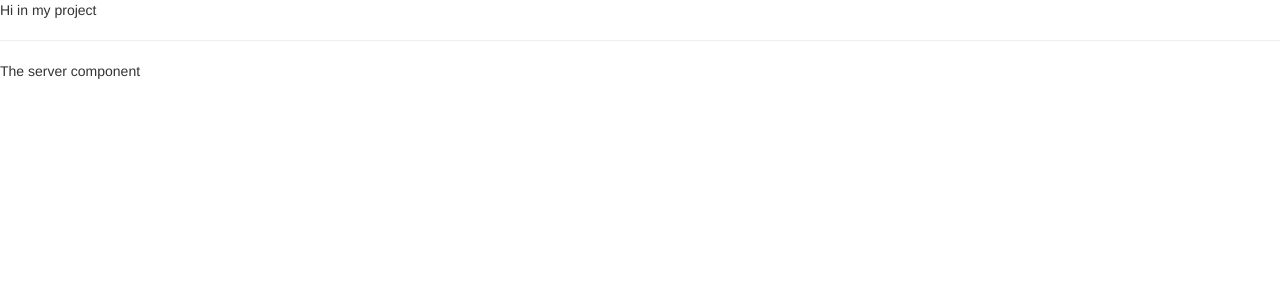
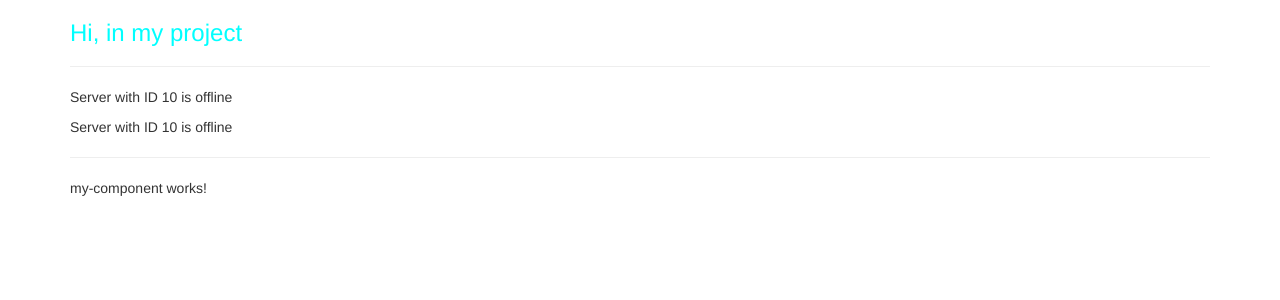
Before and after one commit to yaroslav-fedunkiv/my-first-ang-app, an Angular app: page / in a window 1280 px wide. Shown: the top 300 px of the page. Built offline with nearby package versions, Linux system fonts and the light colour scheme.

Commit message:
lesson 26

```diff
--- a/src/app/app.component.css
+++ b/src/app/app.component.css
@@ -0,0 +1,3 @@
+h3 {
+  color: darkblue;
+}
--- a/src/app/app.component.html
+++ b/src/app/app.component.html
@@ -1,3 +1,11 @@
-<p>Hi in my project</p>
-<hr>
-<app-server></app-server>
+<div class="container">
+  <div class="row">
+    <div class="col-xs-12">
+      <h3>Hi, in my project</h3>
+      <hr>
+<!--      <div class="app-servers" ></div>-->
+      <app-servers></app-servers>
+      <app-my-component></app-my-component>
+    </div>
+  </div>
+</div>
--- a/src/app/app.component.ts
+++ b/src/app/app.component.ts
@@ -3,7 +3,12 @@ import { Component } from '@angular/core';
 @Component({
   selector: 'app-root',
   templateUrl: './app.component.html',
-  styleUrls: ['./app.component.css']
+  // styleUrls: ['./app.component.css']
+  styles: [`
+    h3 {
+      color: aqua;
+    }
+  `]
 })
 export class AppComponent {
 }
--- a/src/app/app.module.ts
+++ b/src/app/app.module.ts
@@ -3,11 +3,15 @@ import { BrowserModule } from '@angular/platform-browser';
 
 import { AppComponent } from './app.component';
 import {ServerComponent} from "./server/server.component";
+import { ServersComponent } from './servers/servers.component';
+import { MyComponentComponent } from './my-component/my-component.component';
 
 @NgModule({
   declarations: [
     AppComponent,
-    ServerComponent
+    ServerComponent,
+    ServersComponent,
+    MyComponentComponent
   ],
     imports: [
         BrowserModule
--- /dev/null
+++ b/src/app/my-component/my-component.component.html
@@ -0,0 +1,2 @@
+<hr>
+<p>my-component works!</p>
--- a/src/app/server/server.component.html
+++ b/src/app/server/server.component.html
@@ -1 +1 @@
-<p>The server component</p>
+<p>{{'Server'}} with ID {{ serverId }} is {{serverStatus}}</p>
--- a/src/app/server/server.component.ts
+++ b/src/app/server/server.component.ts
@@ -5,5 +5,10 @@ import {Component} from "@angular/core";
   templateUrl: "./server.component.html"
 })
 export class ServerComponent {
+  serverId: number = 10;
+  serverStatus: string = 'offline';
 
+  getServerStatus(){
+    return this.serverStatus;
+  }
 }
--- /dev/null
+++ b/src/app/servers/servers.component.html
@@ -0,0 +1,2 @@
+<app-server></app-server>
+<app-server></app-server>
```
Also changed, not shown: src/app/my-component/my-component.component.ts (added, +10 -0 lines), src/app/servers/servers.component.ts (added, +13 -0 lines), src/app/my-component/my-component.component.css (added), src/app/servers/servers.component.css (added), 1 other file (tests, documents, lock files or other folders).
